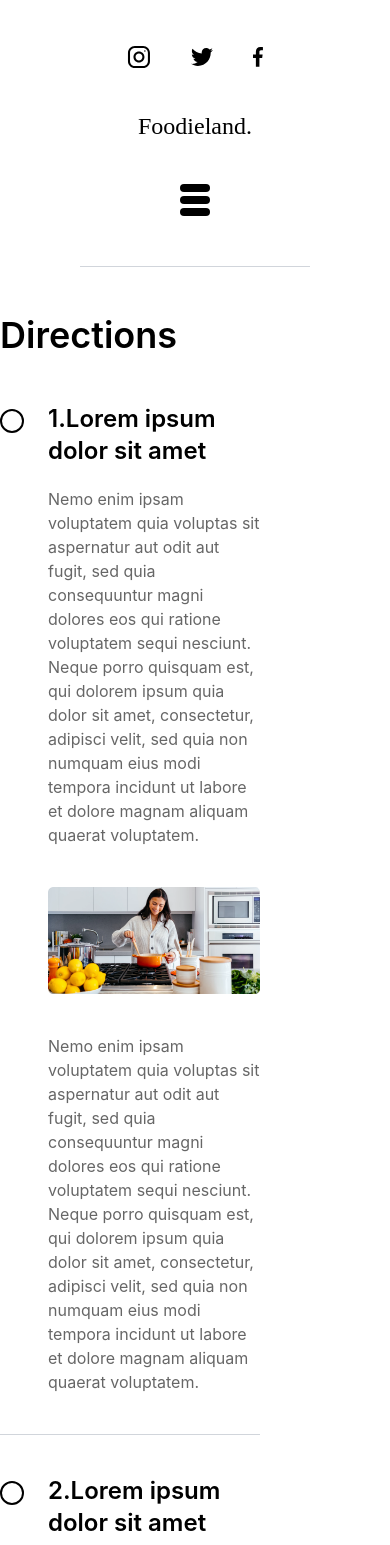
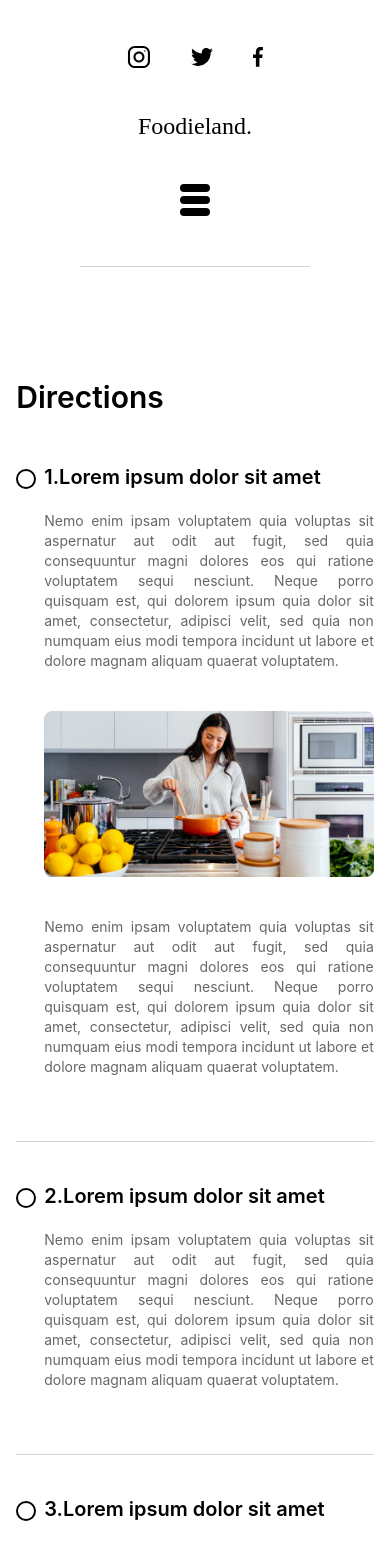
Before and after one commit to foodieland-project/foodieland-frontend, a React (Create React App) app: page /recipes in a window 390 px wide. Shown: the top 1545 px of the page. Built offline with nearby package versions, Linux system fonts and the light colour scheme.

Commit message:
responsive done

```diff
--- a/src/components/BasicComponents/directions/directionCard/index.jsx
+++ b/src/components/BasicComponents/directions/directionCard/index.jsx
@@ -4,7 +4,7 @@ function DirectionCard({ title, description, number, imageUrl, imageDesc }) {
   const [isChecked, setChecked] = useState(false);
 
   return (
-    <div className="flex gap-6 border-b border-gray-300 border-solid mb-10 pb-10">
+    <div className="flex gap-2 md:gap-6 border-b border-gray-300 border-solid mb-10 pb-16">
       <div className="relative pt-1.5">
         <input
           type="checkbox"
@@ -16,20 +16,24 @@ function DirectionCard({ title, description, number, imageUrl, imageDesc }) {
           <span
             className={`${
               isChecked ? "custom-checkbox" : ""
-            } w-6 h-6 rounded-[50%] border-2 border-solid border-black `}
+            } w-5 h-5 md:w-6 md:h-6 rounded-[50%] border-2 border-solid border-black `}
           ></span>
         </label>
       </div>
       <div>
-        <h2 className="font-semibold text-2xl mb-5  ">
+        <h2 className="font-semibold text-xl md:text-2xl mb-5  ">
           <span>{number + 1}.</span>
           <span>{title}</span>
         </h2>
-        <p className="text-secondary">{description}</p>
+        <p className="text-secondary text-justify text-sm md:text-base">
+          {description}
+        </p>
         {imageUrl && (
           <div className="mt-10 ">
             <img src={`${imageUrl}`} alt="" />
-            <p className="text-secondary mt-10">{imageDesc}</p>
+            <p className="text-secondary mt-10 text-justify text-sm md:text-base">
+              {imageDesc}
+            </p>
           </div>
         )}
       </div>
--- a/src/components/BasicComponents/directions/index.jsx
+++ b/src/components/BasicComponents/directions/index.jsx
@@ -31,9 +31,10 @@ function Directions() {
     },
   ];
   return (
-    <section className="w-2/3 font-inter">
+    <section className="my-16 md:my-24 flex w-11/12 mx-auto xl:w-full font-inter">
+      <div className="basis-[100%] lg:basis-[66%]">
         <div className="my-12">
-        <h2 className="font-semibold text-4xl">Directions</h2>
+          <h2 className="font-semibold text-3xl md:text-4xl">Directions</h2>
         </div>
         <div>
           {directionsData.map(
@@ -49,6 +50,7 @@ function Directions() {
             )
           )}
         </div>
+      </div>
     </section>
   );
 }
```
Lines whose indentation alone changed are shown as unchanged.
